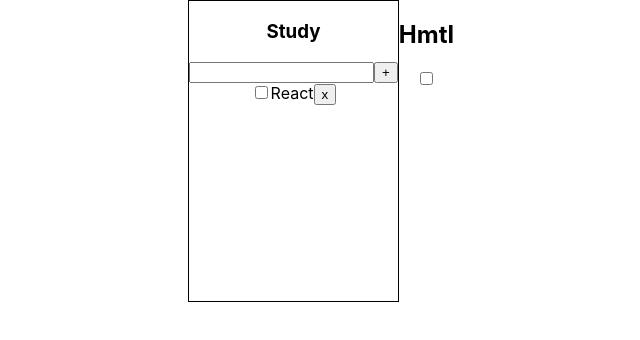
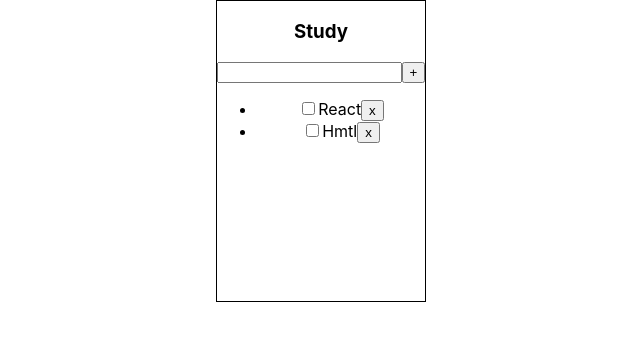
Before and after one commit to pdxserg/work-tasks, a React (Create React App) app: page / in a window 1280 px wide. Shown: the top 340 px of the page, without its empty margins (319-959 px from the left). Built offline with nearby package versions, Linux system fonts and the light colour scheme.

Commit message:
filling   task

```diff
--- a/src/App.tsx
+++ b/src/App.tsx
@@ -15,20 +15,23 @@ function App() {
                     <input type="text"/>
                     <button>+</button>
                 </div>
+                <ul>
+                    <li><input type="checkbox" checked={tasks[0].isDone}/>
+                        <span>{tasks[0].title}</span>
+                        <button>x</button>
+                    </li>
+                    <li><input type="checkbox" checked={tasks[1].isDone}/>
+                        <span>{tasks[1].title}</span>
+                        <button>x</button>
+                    </li>
+                </ul>
                 <div>
-                    <input type="checkbox" checked={tasks[0].isDone}/>
-                    <span>{tasks[0].title}</span>
-                    <button>x</button>
+
                 </div>
 
             </div>
 
         </div>
-        <div>
-            <h2>{tasks[1].title}</h2>
-            <input type="checkbox" checked={tasks[1].isDone}/>
-        </div>
-
 
 
     </div>
```
